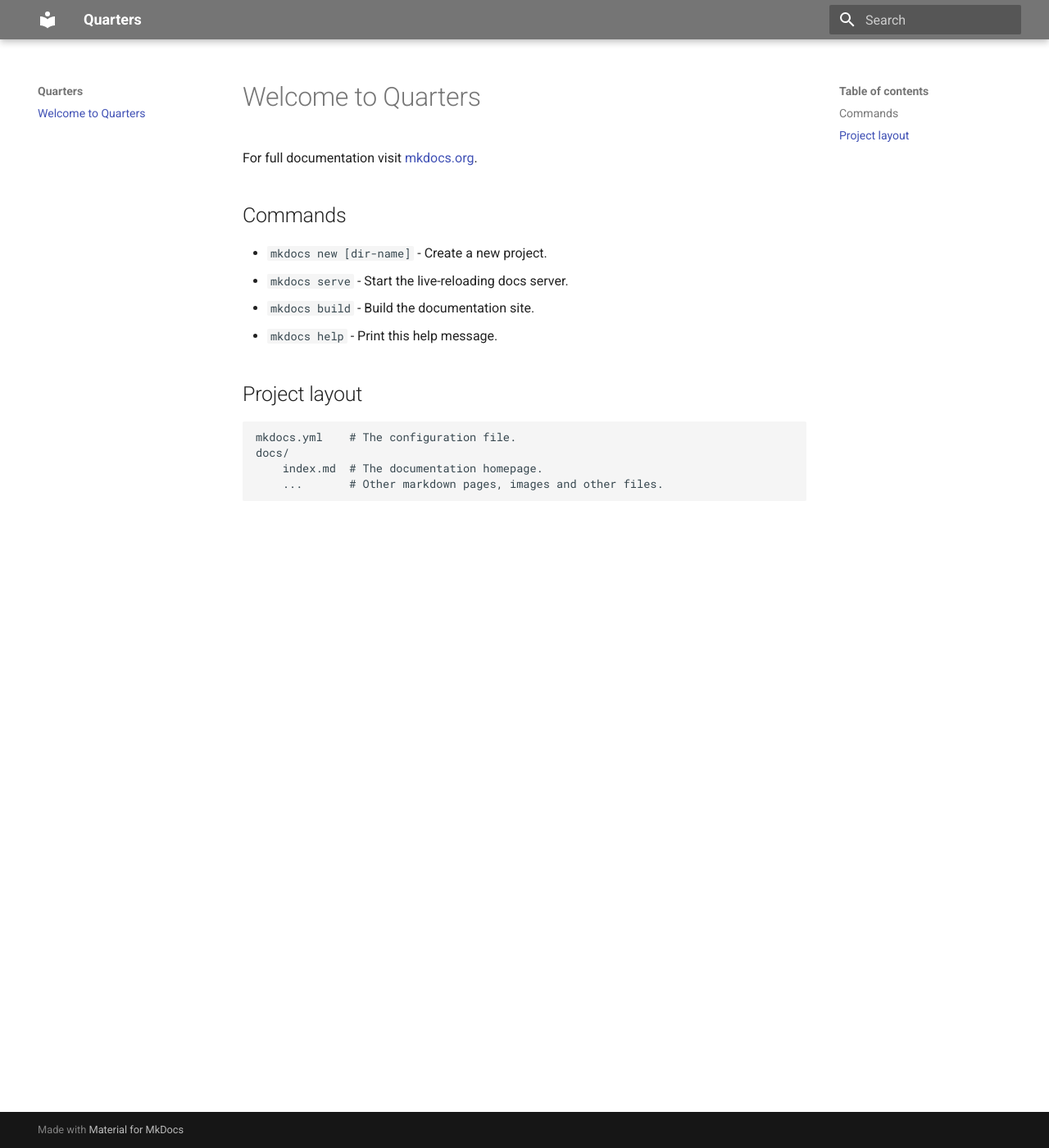
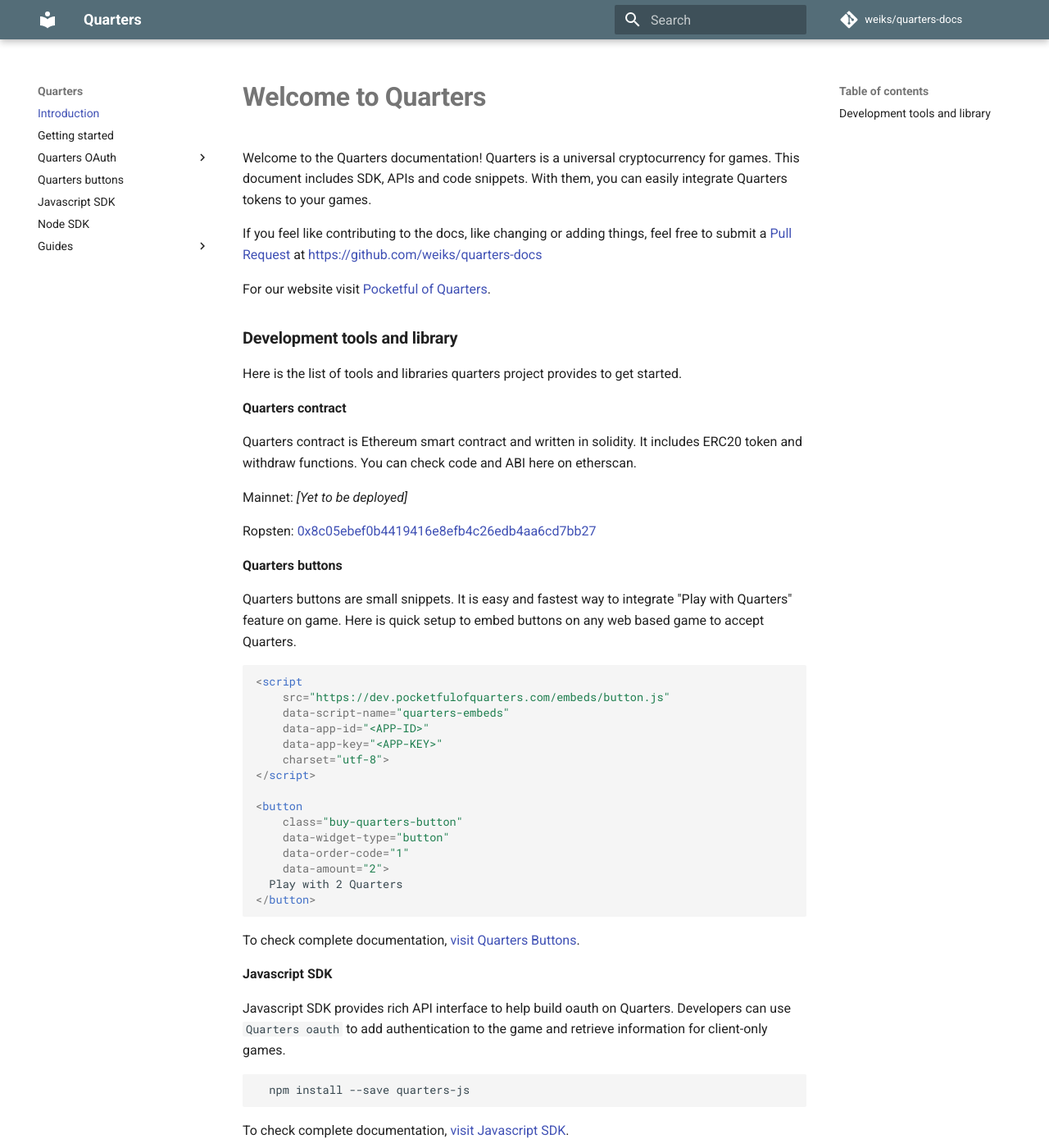
Before and after one commit to weiks/quarters-docs, an MkDocs documentation site: the page built from docs/index.md, in a window 1280 px wide and 1400 px high. Shown: the whole window at 82% size. Built offline with MkDocs 1.6.1 and Material for MkDocs 9.7.7, drawn with Linux system fonts in a browser that asks for light colours; comment, search, counter and statistics services are not loaded; old or Windows-style settings are respelled for this version of MkDocs; some of the changed text lies outside the part shown.

Commit message:
oauth docs

````diff
--- a/docs/index.md
+++ b/docs/index.md
@@ -1,17 +1,76 @@
 # Welcome to Quarters
 
-For full documentation visit [mkdocs.org](http://mkdocs.org).
+Welcome to the Quarters documentation! Quarters is a universal cryptocurrency
+for games. This document includes SDK, APIs and code snippets. With them, you
+can easily integrate Quarters tokens to your games.
 
-## Commands
+If you feel like contributing to the docs, like changing or adding things, feel
+free to submit a [Pull Request](https://github.com/weiks/quarters-docs/pulls) at
+[https://github.com/weiks/quarters-docs](https://github.com/weiks/quarters-docs)
 
-* `mkdocs new [dir-name]` - Create a new project.
-* `mkdocs serve` - Start the live-reloading docs server.
-* `mkdocs build` - Build the documentation site.
-* `mkdocs help` - Print this help message.
+For our website visit
+[Pocketful of Quarters](https://dev.pocketfulofquarters.com).
 
-## Project layout
+### Development tools and library
 
-    mkdocs.yml    # The configuration file.
-    docs/
-        index.md  # The documentation homepage.
-        ...       # Other markdown pages, images and other files.
+Here is the list of tools and libraries quarters project provides to get
+started.
+
+**Quarters contract**
+
+Quarters contract is Ethereum smart contract and written in solidity. It
+includes ERC20 token and withdraw functions. You can check code and ABI here on
+etherscan.
+
+Mainnet: _[Yet to be deployed]_
+
+Ropsten:
+[0x8c05ebef0b4419416e8efb4c26edb4aa6cd7bb27](https://ropsten.etherscan.io/address/0x8c05ebef0b4419416e8efb4c26edb4aa6cd7bb27#code)
+
+**Quarters buttons**
+
+Quarters buttons are small snippets. It is easy and fastest way to integrate
+"Play with Quarters" feature on game. Here is quick setup to embed buttons on
+any web based game to accept Quarters.
+
+```html
+<script
+    src="https://dev.pocketfulofquarters.com/embeds/button.js"
+    data-script-name="quarters-embeds"
+    data-app-id="<APP-ID>"
+    data-app-key="<APP-KEY>"
+    charset="utf-8">
+</script>
+
+<button
+    class="buy-quarters-button"
+    data-widget-type="button"
+    data-order-code="1"
+    data-amount="2">
+  Play with 2 Quarters
+</button>
+```
+
+To check complete documentation, [visit Quarters Buttons](quarters-buttons.md).
+
+**Javascript SDK**
+
+Javascript SDK provides rich API interface to help build oauth on Quarters.
+Developers can use `Quarters oauth` to add authentication to the game and
+retrieve information for client-only games.
+
+```shell
+  npm install --save quarters-js
+```
+
+To check complete documentation, [visit Javascript SDK](js-sdk.md).
+
+**Node SDK (for server)**
+
+Node SDK provides helpers to interact with Quarters server and contract.
+
+```shell
+  npm install --save node-quarters
+```
+
+To check complete documentation, [visit Node SDK](node-sdk.md).
--- /dev/null
+++ b/docs/stylesheets/extra.css
@@ -0,0 +1,3 @@
+h1, h2, h3 {
+  font-weight: 800 !important;
+}
--- a/mkdocs.yml
+++ b/mkdocs.yml
@@ -1,6 +1,29 @@
 site_name: Quarters
+site_description: 'Docs for the Quarters Project'
+repo_name: 'weiks/quarters-docs'
+repo_url: 'https://github.com/weiks/quarters-docs'
 theme:
   name: 'material'
   palette:
-    primary: 'grey'
-    accent: 'grey'
+    primary: 'blue grey'
+    accent: 'indigo'
+markdown_extensions:
+  - admonition
+  - codehilite
+extra_css:
+  - 'stylesheets/extra.css'
+pages:
+  - Introduction: 'index.md'
+  - Getting started: 'getting-started.md'
+  - Quarters OAuth:
+    - Introduction: 'oauth/introduction.md'
+    - Integrating: 'oauth/integrating.md'
+    - Refresh tokens: 'oauth/refresh-tokens.md'
+  - Quarters buttons: 'quarters-buttons.md'
+  - Javascript SDK: 'js-sdk.md'
+  - Node SDK: 'node-sdk.md'
+  - Guides:
+    - Create App: 'guides/create-app.md'
+    - Embed quarters button: 'guides/create-app.md'
+    - Login with Quarters (oauth v2): 'guides/create-app.md'
+    - Transfer quarters: 'guides/create-app.md'
````
Also changed, not shown: docs/getting-started.md (added, +32 -0 lines), docs/guides/create-app.md (added, +8 -0 lines), docs/oauth/integrating.md (added, +104 -0 lines), docs/oauth/introduction.md (added, +7 -0 lines), docs/oauth/refresh-tokens.md (added, +28 -0 lines), docs/img/oauth.png (added), docs/js-sdk.md (added), docs/node-sdk.md (added), docs/quarters-buttons.md (added).
